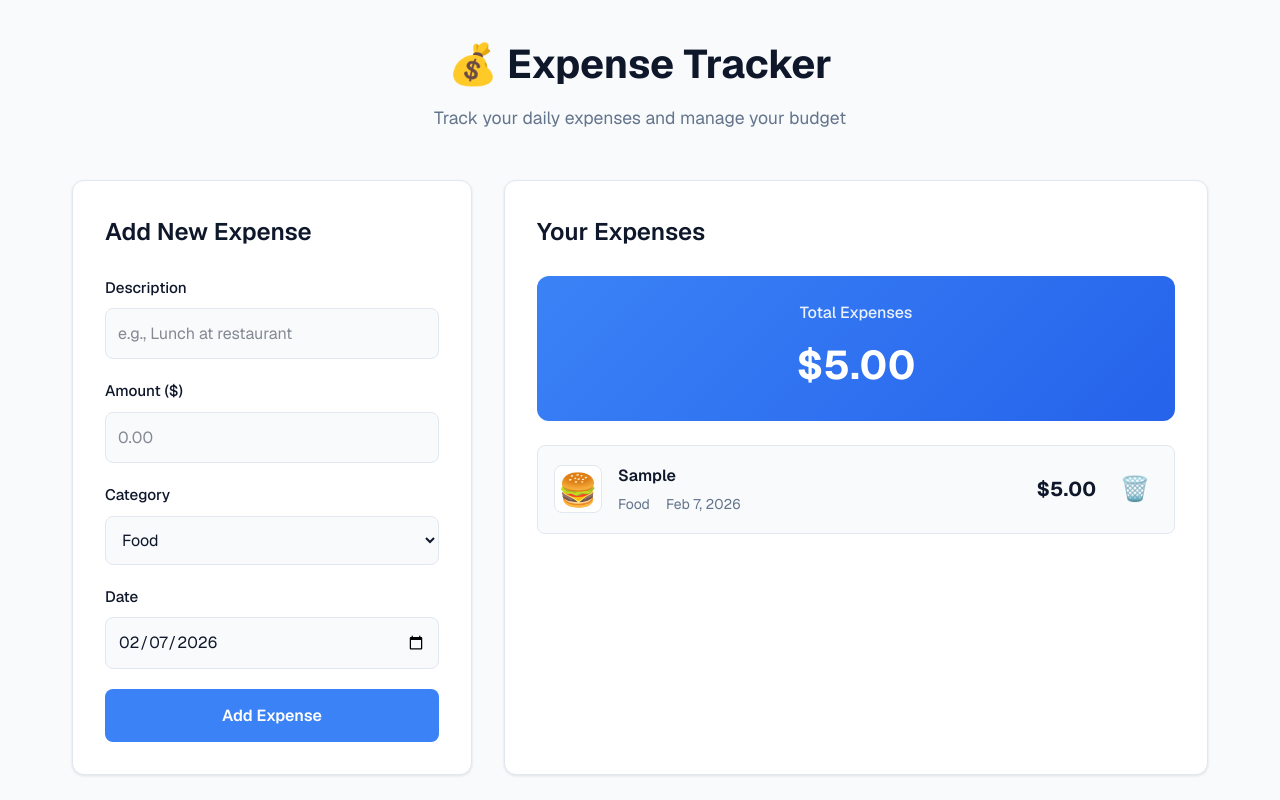
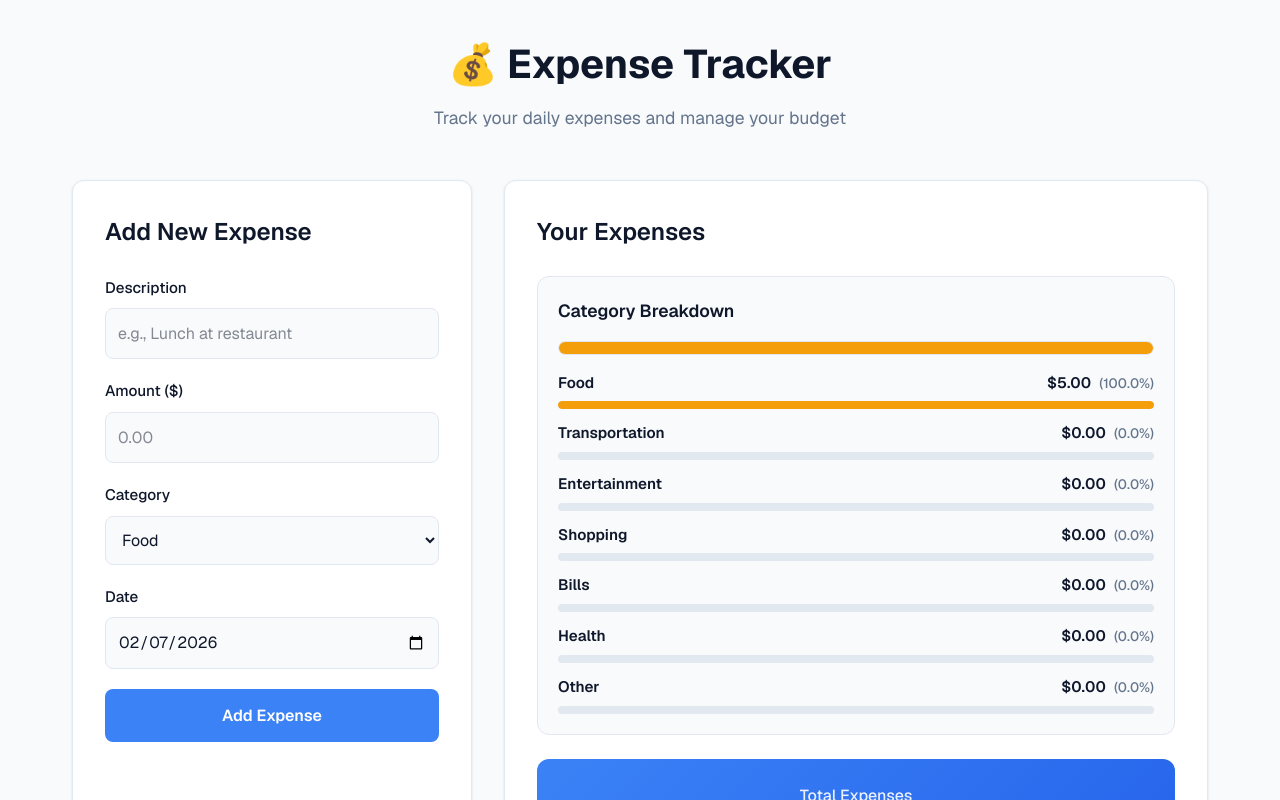
Before and after one commit to a7med-alshatebi/expense-tracker, a Next.js app: page / in a window 1280 px wide. Both pictures are taken after typing "Sample", "5" into the empty fields and a click on the button "Add Expense". Shown: the top 800 px of the page. Built offline with nearby package versions, Linux system fonts and the light colour scheme.

Commit message:
feat: add CategoryBreakdown component for visualizing expense categories and update ExpenseItem styling

```diff
--- /dev/null
+++ b/app/components/CategoryBreakdown.tsx
@@ -0,0 +1,97 @@
+'use client';
+
+import { Expense, ExpenseCategory } from '../types';
+
+interface CategoryBreakdownProps {
+  expenses: Expense[];
+}
+
+const categories: ExpenseCategory[] = [
+  'Food',
+  'Transportation',
+  'Entertainment',
+  'Shopping',
+  'Bills',
+  'Health',
+  'Other',
+];
+
+const categoryColors: Record<ExpenseCategory, string> = {
+  Food: '#f59e0b',
+  Transportation: '#3b82f6',
+  Entertainment: '#a855f7',
+  Shopping: '#ef4444',
+  Bills: '#64748b',
+  Health: '#10b981',
+  Other: '#8b5cf6',
+};
+
+export default function CategoryBreakdown({ expenses }: CategoryBreakdownProps) {
+  if (expenses.length === 0) {
+    return null;
+  }
+
+  const totals = categories.map((category) => {
+    const amount = expenses
+      .filter((expense) => expense.category === category)
+      .reduce((sum, expense) => sum + expense.amount, 0);
+
+    return { category, amount };
+  });
+
+  const totalAmount = totals.reduce((sum, item) => sum + item.amount, 0);
+
+  return (
+    <div className="category-breakdown">
+      <h3>Category Breakdown</h3>
+      {totalAmount > 0 && (
+        <div className="category-chart" aria-label="Spending by category chart">
+          {totals
+            .filter(({ amount }) => amount > 0)
+            .map(({ category, amount }) => {
+              const percent = (amount / totalAmount) * 100;
+
+              return (
+                <div
+                  key={category}
+                  className="category-chart-segment"
+                  style={{
+                    width: `${percent}%`,
+                    backgroundColor: categoryColors[category],
+                  }}
+                  title={`${category}: ${percent.toFixed(1)}%`}
+                  aria-label={`${category} ${percent.toFixed(1)}%`}
+                />
+              );
+            })}
+        </div>
+      )}
+      <div className="breakdown-list">
+        {totals.map(({ category, amount }) => {
+          const percent = totalAmount > 0 ? (amount / totalAmount) * 100 : 0;
+
+          return (
+            <div key={category} className="breakdown-item">
+              <div className="breakdown-header">
+                <span className="breakdown-label">{category}</span>
+                <span className="breakdown-amount">
+                  ${amount.toFixed(2)}
+                  <span className="breakdown-percent">({percent.toFixed(1)}%)</span>
+                </span>
+              </div>
+              <div className="breakdown-bar">
+                <div
+                  className="breakdown-bar-fill"
+                  style={{
+                    width: `${percent}%`,
+                    backgroundColor: categoryColors[category],
+                  }}
+                />
+              </div>
+            </div>
+          );
+        })}
+      </div>
+    </div>
+  );
+}
--- a/app/components/ExpenseItem.tsx
+++ b/app/components/ExpenseItem.tsx
@@ -15,6 +15,16 @@ const categoryEmojis: Record<string, string> = {
   Bills: '📄',
   Health: '🏥',
   Other: '📌',
+};
+
+const categoryColors: Record<string, { background: string; text: string }> = {
+  Food: { background: '#fef3c7', text: '#92400e' },
+  Transportation: { background: '#dbeafe', text: '#1e40af' },
+  Entertainment: { background: '#ede9fe', text: '#5b21b6' },
+  Shopping: { background: '#fee2e2', text: '#991b1b' },
+  Bills: { background: '#e2e8f0', text: '#334155' },
+  Health: { background: '#d1fae5', text: '#065f46' },
+  Other: { background: '#f5f3ff', text: '#6d28d9' },
 };
 
 export default function ExpenseItem({ expense, onDelete }: ExpenseItemProps) {
@@ -35,7 +45,15 @@ export default function ExpenseItem({ expense, onDelete }: ExpenseItemProps) {
       <div className="expense-details">
         <h4>{expense.description}</h4>
         <p className="expense-meta">
-          <span className="category">{expense.category}</span>
+          <span
+            className="category-badge"
+            style={{
+              backgroundColor: categoryColors[expense.category]?.background || '#e2e8f0',
+              color: categoryColors[expense.category]?.text || '#334155',
+            }}
+          >
+            {expense.category}
+          </span>
           <span className="date">{formatDate(expense.date)}</span>
         </p>
       </div>
--- a/app/globals.css
+++ b/app/globals.css
@@ -229,6 +229,16 @@ body {
   color: #64748b;
 }
 
+.category-badge {
+  display: inline-flex;
+  align-items: center;
+  padding: 0.2rem 0.6rem;
+  border-radius: 999px;
+  font-weight: 600;
+  font-size: 0.75rem;
+  letter-spacing: 0.01em;
+}
+
 .expense-actions {
   display: flex;
   align-items: center;
@@ -264,3 +274,81 @@ body {
 .empty-state p {
   font-size: 1.1rem;
 }
+
+.category-breakdown {
+  margin-bottom: 1.5rem;
+  padding: 1.25rem;
+  border-radius: 12px;
+  border: 1px solid var(--border);
+  background: var(--background);
+}
+
+.category-breakdown h3 {
+  font-size: 1.1rem;
+  font-weight: 600;
+  margin-bottom: 1rem;
+  color: var(--foreground);
+}
+
+.category-chart {
+  display: flex;
+  height: 14px;
+  border-radius: 999px;
+  overflow: hidden;
+  background: #e2e8f0;
+  border: 1px solid var(--border);
+  margin-bottom: 1rem;
+}
+
+.category-chart-segment {
+  height: 100%;
+}
+
+.breakdown-list {
+  display: flex;
+  flex-direction: column;
+  gap: 0.75rem;
+}
+
+.breakdown-item {
+  display: flex;
+  flex-direction: column;
+  gap: 0.4rem;
+}
+
+.breakdown-header {
+  display: flex;
+  align-items: center;
+  justify-content: space-between;
+  font-size: 0.95rem;
+  color: var(--foreground);
+}
+
+.breakdown-label {
+  font-weight: 600;
+}
+
+.breakdown-amount {
+  font-weight: 600;
+}
+
+.breakdown-percent {
+  margin-left: 0.5rem;
+  color: #64748b;
+  font-weight: 500;
+  font-size: 0.85rem;
+}
+
+.breakdown-bar {
+  width: 100%;
+  height: 8px;
+  background: #e2e8f0;
+  border-radius: 999px;
+  overflow: hidden;
+}
+
+.breakdown-bar-fill {
+  height: 100%;
+  border-radius: 999px;
+  transition: width 0.3s ease;
+}
--- a/app/page.tsx
+++ b/app/page.tsx
@@ -3,6 +3,7 @@
 import { useState, useEffect } from 'react';
 import ExpenseForm from './components/ExpenseForm';
 import ExpenseList from './components/ExpenseList';
+import CategoryBreakdown from './components/CategoryBreakdown';
 import { Expense } from './types';
 
 export default function Home() {
@@ -54,6 +55,7 @@ export default function Home() {
 
         <section className="expenses-section">
           <h2>Your Expenses</h2>
+          <CategoryBreakdown expenses={expenses} />
           <ExpenseList
             expenses={expenses}
             onDeleteExpense={handleDeleteExpense}
```
